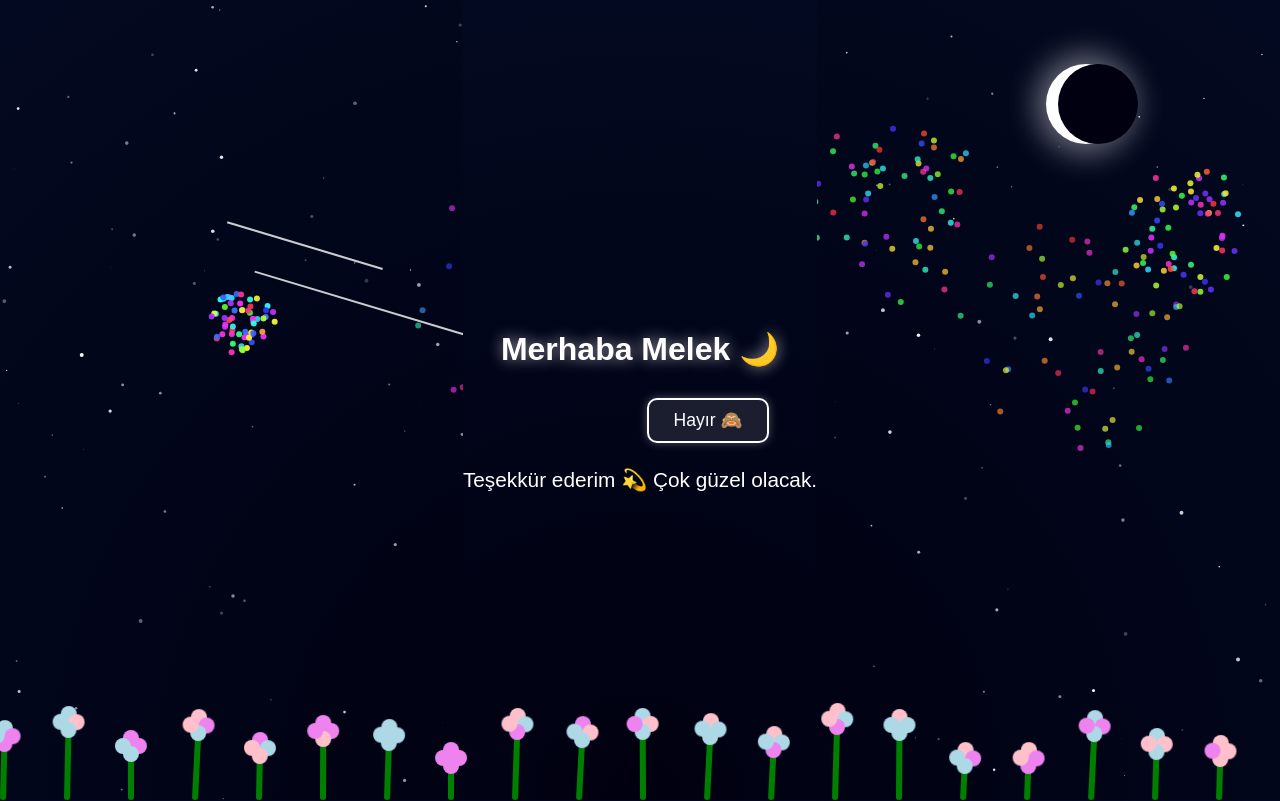
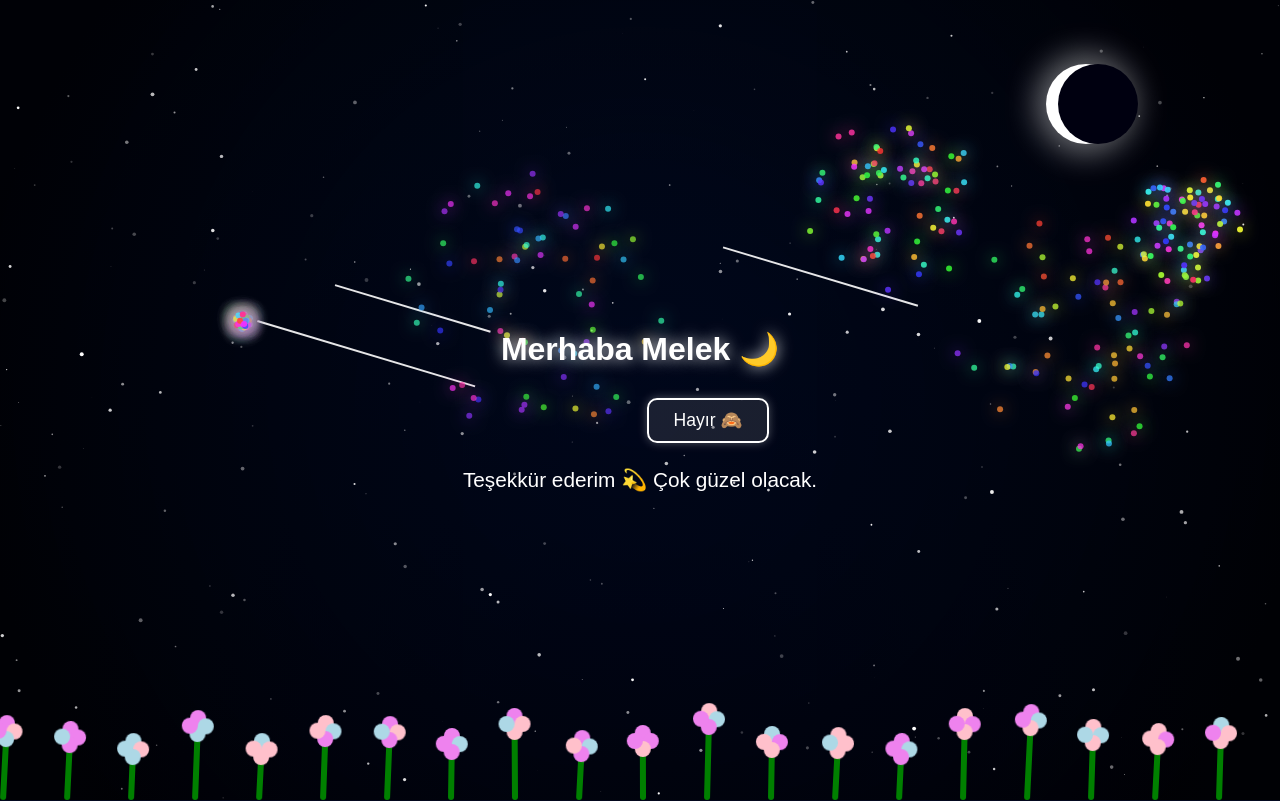
Before and after one commit to Colandorc/dateteklif, a plain HTML site: page index.html in a window 1280 px wide. Both pictures are taken after a click on the button "Evet 💖". Drawn offline with Linux system fonts and the light colour scheme; animation ran at ten frames a second.

Commit message:
Adjust z-index and improve visual effects

```diff
--- a/index.html
+++ b/index.html
@@ -23,7 +23,8 @@
     font-size: 2rem;
     margin-bottom: 30px;
     animation: fadeIn 2s ease-in-out;
-    text-shadow: 0 0 15px rgba(255,255,255,0.6);
+    text-shadow: 0 0 15px rgba(255,255,255,0.8);
+    z-index: 5;
   }
 
   @keyframes fadeIn {
@@ -34,6 +35,7 @@
   .buttons {
     display: flex;
     gap: 20px;
+    z-index: 5;
   }
 
   button {
@@ -53,7 +55,7 @@
     transform: scale(1.1);
   }
 
-  #evet, #hayir { transition: all 1s ease; }
+  #evet, #hayir { transition: all 1s ease; z-index: 5; }
 
   .moon {
     position: fixed;
@@ -64,6 +66,7 @@
     border-radius: 50%;
     background: #fff;
     box-shadow: 0 0 30px 10px rgba(255,255,255,0.4);
+    z-index: 2;
   }
 
   .moon::after {
@@ -84,7 +87,7 @@
     width: 100vw;
     height: 100vh;
     pointer-events: none;
-    z-index: -1;
+    z-index: 1; /* arka plan en altta olacak ama her yerde görünür */
   }
 
   .flower {
@@ -96,6 +99,7 @@
     border-radius: 3px;
     transform-origin: bottom center;
     animation: sway 5s ease-in-out infinite alternate;
+    z-index: 3;
   }
 
   .petal {
@@ -118,6 +122,7 @@
     font-size: 1.3rem;
     opacity: 0;
     transition: opacity 2s;
+    z-index: 5;
   }
 </style>
 </head>
@@ -146,21 +151,21 @@
   resize();
 
   // yıldızlar
-  for(let i=0;i<200;i++){
+  for(let i=0;i<250;i++){
     stars.push({
       x: Math.random()*w,
       y: Math.random()*h,
       size: Math.random()*2,
       alpha: Math.random(),
-      speed: 0.03 + Math.random()*0.05
+      speed: 0.02 + Math.random()*0.05
     });
   }
 
-  // kayan yıldızlar
+  // kayan yıldız
   function spawnShootingStar(){
     shooting.push({
-      x: Math.random()*w*0.6,
-      y: Math.random()*h*0.4,
+      x: Math.random()*w*0.8,
+      y: Math.random()*h*0.5,
       len: 150+Math.random()*100,
       speed: 8+Math.random()*4,
       life: 0
@@ -170,11 +175,11 @@
 
   // havai fişek patlaması
   function createFirework(x, y){
-    for(let i=0;i<60;i++){
+    for(let i=0;i<70;i++){
       fireworks.push({
         x, y,
         angle: Math.random()*2*Math.PI,
-        speed: Math.random()*5+2,
+        speed: Math.random()*6+2,
         alpha: 1,
         color: `hsl(${Math.random()*360},100%,60%)`
       });
@@ -183,6 +188,13 @@
 
   function animate(){
     ctx.clearRect(0,0,w,h);
+
+    // arka plan parıltısı (çok hafif mavi ton)
+    let gradient = ctx.createRadialGradient(w/2, h/2, 0, w/2, h/2, h/1.2);
+    gradient.addColorStop(0, "rgba(0,10,30,0.5)");
+    gradient.addColorStop(1, "rgba(0,0,0,0.8)");
+    ctx.fillStyle = gradient;
+    ctx.fillRect(0,0,w,h);
 
     // yıldızlar
     for(let s of stars){
@@ -202,7 +214,7 @@
       s.x += s.speed;
       s.y += s.speed*0.3;
       s.life++;
-      ctx.strokeStyle = "rgba(255,255,255,0.8)";
+      ctx.strokeStyle = "rgba(255,255,255,0.9)";
       ctx.lineWidth = 2;
       ctx.beginPath();
       ctx.moveTo(s.x, s.y);
@@ -215,14 +227,17 @@
     for(let i=fireworks.length-1;i>=0;i--){
       let f = fireworks[i];
       f.x += Math.cos(f.angle)*f.speed;
-      f.y += Math.sin(f.angle)*f.speed + 0.3;
-      f.speed *= 0.97;
-      f.alpha -= 0.015;
+      f.y += Math.sin(f.angle)*f.speed + 0.2;
+      f.speed *= 0.96;
+      f.alpha -= 0.012;
       ctx.fillStyle = f.color;
       ctx.globalAlpha = f.alpha;
+      ctx.shadowBlur = 15;
+      ctx.shadowColor = f.color;
       ctx.beginPath();
       ctx.arc(f.x, f.y, 3, 0, Math.PI*2);
       ctx.fill();
+      ctx.shadowBlur = 0;
       ctx.globalAlpha = 1;
       if(f.alpha<=0) fireworks.splice(i,1);
     }
@@ -265,10 +280,10 @@
     msg.innerText = "Teşekkür ederim 💫 Çok güzel olacak.";
     msg.style.opacity = 1;
     // birkaç fişek patlat
-    for(let i=0;i<5;i++){
+    for(let i=0;i<6;i++){
       setTimeout(()=>{
         createFirework(Math.random()*w, Math.random()*h*0.5);
-      }, i*600);
+      }, i*700);
     }
   });
 </script>
```
